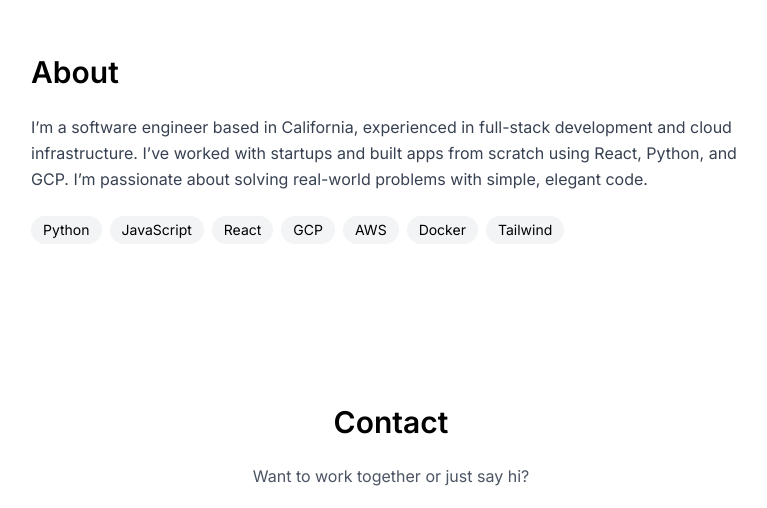
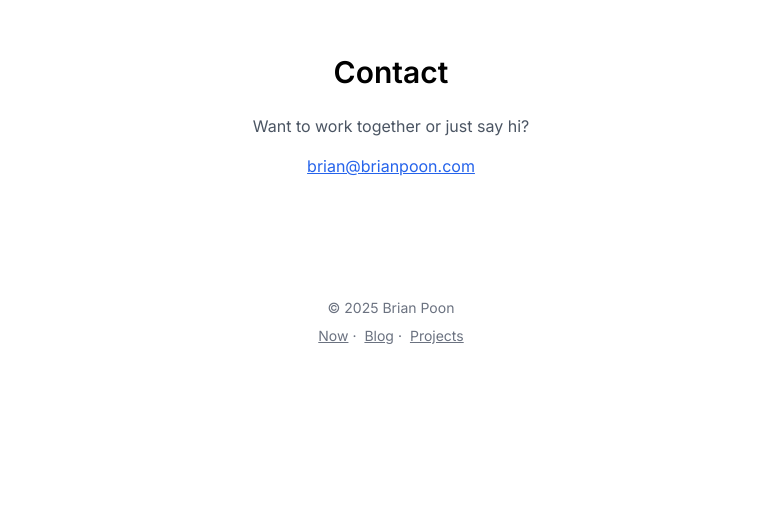
Before and after one commit to Brian-S-Poon/brianpoon.com, a React (Vite) app: page / in a window 1280 px wide. Shown: the part 826-1334 px from the top of the page, without its empty margins (249-1016 px from the left). After the commit the page ends 1212 px from the top, so only its background shows below. Built offline with nearby package versions, Linux system fonts and the light colour scheme; the HTML template or start-up script is replaced by a standard one.

Commit message:
Remove About section from home page

```diff
--- a/src/components/About.jsx
+++ /dev/null
@@ -1,29 +0,0 @@
-import React from 'react';
-import { motion } from 'framer-motion';
-
-export default function About() {
-  return (
-    <motion.section
-      className="py-20 px-6 max-w-3xl mx-auto"
-      initial={{ opacity: 0, y: 10 }}
-      whileInView={{ opacity: 1, y: 0 }}
-      transition={{ duration: 0.5 }}
-      viewport={{ once: true }}
-    >
-      <h2 className="text-3xl font-semibold mb-6">About</h2>
-      <p className="text-gray-700 dark:text-gray-300 leading-relaxed">
-        I’m a software engineer based in California, experienced in full-stack development and cloud infrastructure.
-        I’ve worked with startups and built apps from scratch using React, Python, and GCP.
-        I’m passionate about solving real-world problems with simple, elegant code.
-      </p>
-
-      <div className="mt-6 flex flex-wrap gap-2">
-        {['Python', 'JavaScript', 'React', 'GCP', 'AWS', 'Docker', 'Tailwind'].map(skill => (
-          <span key={skill} className="bg-gray-100 dark:bg-gray-800 text-sm px-3 py-1 rounded-full">
-            {skill}
-          </span>
-        ))}
-      </div>
-    </motion.section>
-  );
-}
--- a/src/pages/Home.jsx
+++ b/src/pages/Home.jsx
@@ -1,7 +1,6 @@
 import React from 'react';
 import { motion } from 'framer-motion';
 import Hero from '../components/Hero';
-import About from '../components/About';
 import Contact from '../components/Contact';
 import Footer from '../components/Footer';
 
@@ -14,7 +13,6 @@ export default function Home() {
       transition={{ duration: 0.3 }}
     >
       <Hero />
-      <About />
       <Contact />
       <Footer />
     </motion.div>
```
